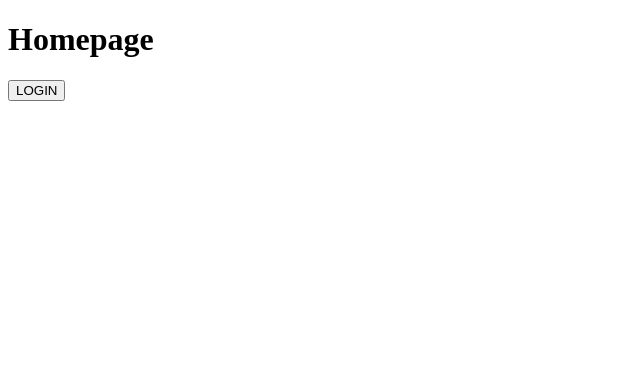
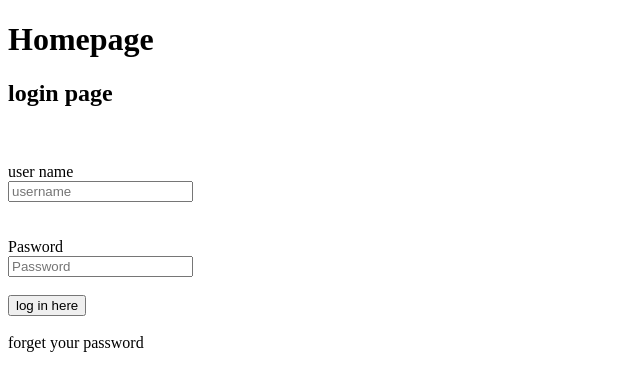
Before and after one commit to adebyR/coding, a plain HTML site: page bankSystemApp/index.html in a window 1280 px wide. Shown: the whole page, without its empty margins (0-640 px from the left). Drawn offline with Linux system fonts and the light colour scheme.

Commit message:
login page

```diff
--- a/bankSystemApp/index.html
+++ b/bankSystemApp/index.html
@@ -8,6 +8,28 @@
         <h1>
             Homepage
         </h1>
-        <button type="button" > LOGIN</button>
+        <h2>login page</h2>
+        <br>
+        <div class="login">
+            <form id="login" method="get" action="login.php">
+          <label>
+              <br> user name
+          </br>
+          </label>
+          <input type ="text" name="Uname" id="uname" placeholder="username">
+          <br></br>
+<label>
+    <br> Pasword
+</br>
+</label>
+<input type="password" name="password" id="pass" placeholder="Password">
+<br></br>
+<input type="button" name="log" id="log" value="log in here">
+<br></br>
+<span>forget your password</span>
+
+
+            </form>
+        </div>
     </body>
 </html>
```
